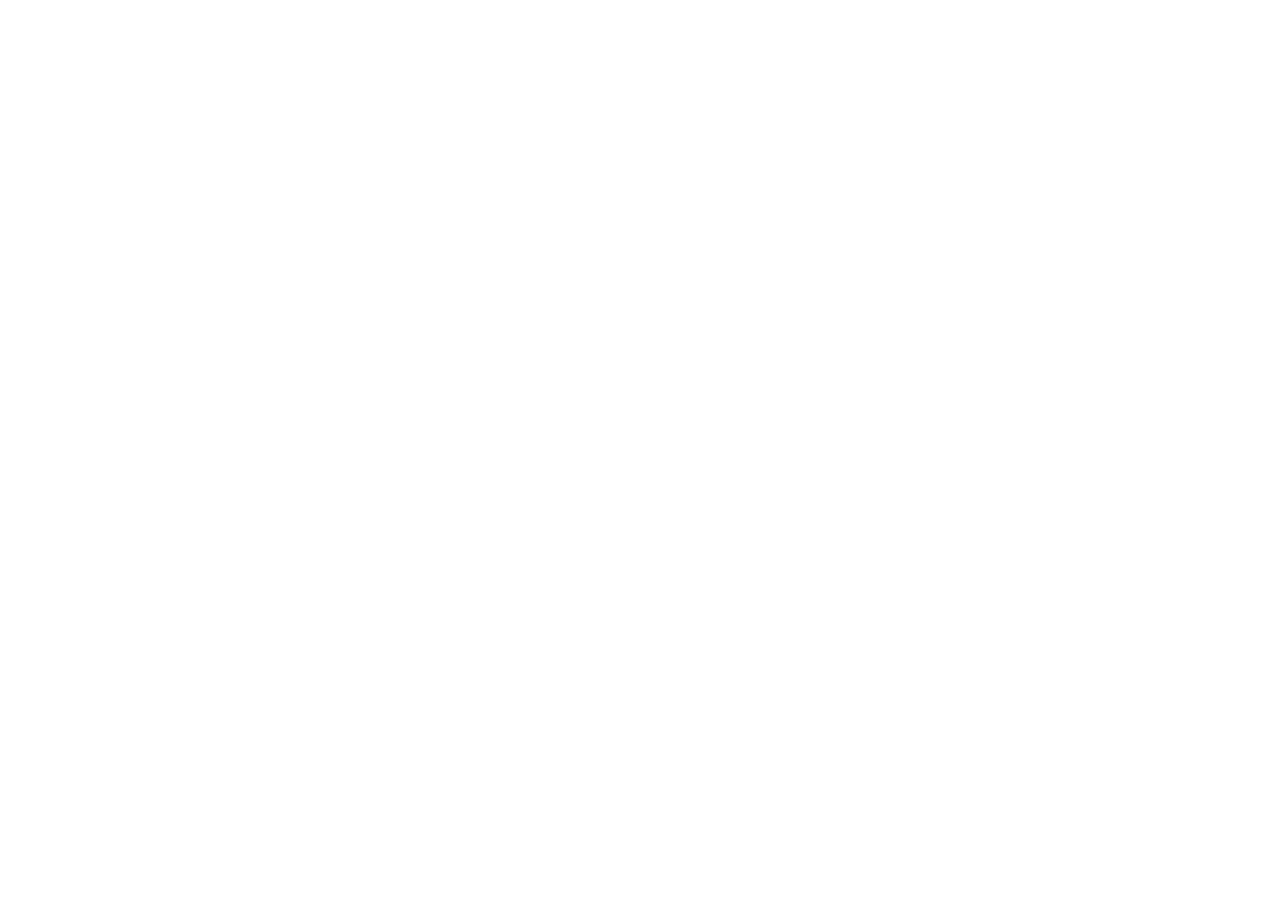
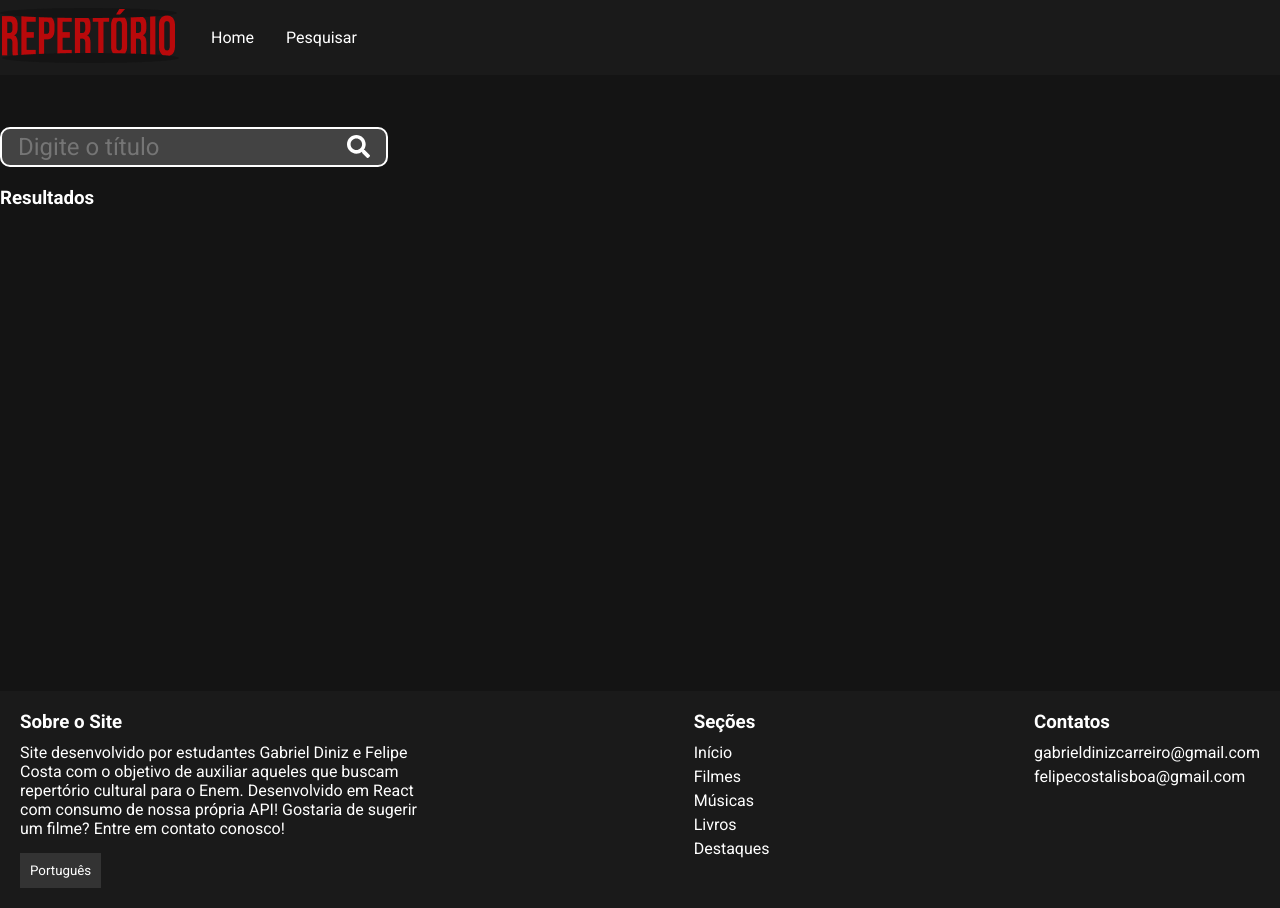
Before and after one commit to GabrielDinizz/RepertorioEnem-NetflixModel, a React (Vite) app in the folder RepertorioNetflix-React/: page /pesquisa in a window 1280 px wide. Before the commit the page ends 800 px from the top, so only its background shows below. Built offline with nearby package versions, Linux system fonts and the light colour scheme.

Commit message:
feat: pesquisar funcional

```diff
--- a/RepertorioNetflix-React/index.html
+++ b/RepertorioNetflix-React/index.html
@@ -8,7 +8,7 @@
   <title>Netflix Repertório</title>
   <link rel="preconnect" href="https://fonts.googleapis.com">
   <link rel="preconnect" href="https://fonts.gstatic.com" crossorigin>
-  <link href="https://fonts.googleapis.com/css2?family=Inter:wght@100..900&display=swap" rel="stylesheet">
+  <link href="https://fonts.googleapis.com/css2?family=Roboto:ital,wght@0,100;0,300;0,400;0,500;0,700;0,900;1,100;1,300;1,400;1,500;1,700;1,900&display=swap" rel="stylesheet">
 </head>
 
 <body>
--- a/RepertorioNetflix-React/package.json
+++ b/RepertorioNetflix-React/package.json
@@ -10,11 +10,11 @@
     "preview": "vite preview"
   },
   "dependencies": {
-    "axios": "^1.7.2",
+    "axios": "^1.7.3",
     "react": "^18.3.1",
     "react-dom": "^18.3.1",
     "react-icons": "^5.2.1",
-    "react-router-dom": "^6.25.1",
+    "react-router-dom": "^6.26.0",
     "react-slick": "^0.30.2",
     "slick-carousel": "^1.8.1",
     "styled-components": "^6.1.11"
--- a/RepertorioNetflix-React/src/App.css
+++ b/RepertorioNetflix-React/src/App.css
@@ -2,7 +2,7 @@
   padding: 0;
   margin: 0;
   box-sizing: border-box;
-  font-family: 'Inter';
+  font-family: "Roboto", sans-serif;
 }
 
 main {
--- a/RepertorioNetflix-React/src/components/Banner/Banner.module.css
+++ b/RepertorioNetflix-React/src/components/Banner/Banner.module.css
@@ -29,6 +29,7 @@
 .Infos p{
     font-weight: 400;
     font-size: 1.2rem;
+    width: 50%;
 }
 
 .Infos button {
--- a/RepertorioNetflix-React/src/components/Banner/index.jsx
+++ b/RepertorioNetflix-React/src/components/Banner/index.jsx
@@ -7,9 +7,10 @@
                 <div className={styles.container}>
                     <div className={styles.Infos}>
                         <h1>Memórias Póstumas <br /> de Brás Cubas</h1>
-                        <p>Joaquim Maria Machado de Assis foi um escritor brasileiro, <br />
-                            amplamente reconhecido por críticos, estudiosos, escritores e <br />
-                            leitores como o maior expoente da literatura brasileira. </p>
+                        <p>Memórias Póstumas de Brás Cubas é um romance escrito por Machado de Assis,
+                            desenvolvido em princípio como folhetim, de março a dezembro de 1880, na
+                            Revista Brasileira, para, no ano seguinte, ser publicado como livro, pela
+                            então Tipografia Nacional como Memorias Posthumas de Braz Cubas.</p>
                         <a href="/pesquisa"><button>Vizualizar Obra</button></a>
                     </div>
                 </div>
--- a/RepertorioNetflix-React/src/components/CLivros/index.jsx
+++ b/RepertorioNetflix-React/src/components/CLivros/index.jsx
@@ -3,39 +3,8 @@
 import Card from '../../components/Card';
 
 function CFilmes() {
-    const [repertorios, setRepertorios] = useState([]);
-
-    useEffect(() => {
-        const buscarRepertorio = async () => {
-            try {
-                const response = await fetch("/repertorio.json");
-                const data = await response.json();
-                setRepertorios(data.repertorios);
-                setRepertorios(data.repertorios.slice(0, 5));
-            } catch (error) {
-                console.error("There was a problem with the fetch operation:", error);
-            }
-        };
-        buscarRepertorio();
-    }, []);
-
     return (
         <>
-            <h2 className={styles.title}>Filmes</h2>
-            {repertorios.length > 0 ? (
-                <section className={styles.cards}>
-                    {repertorios.map((repo) => (
-                        <Card
-                            key={repo.id}
-                            descricao={repo.descricao}
-                            titulo={repo.titulo}
-                            imagem={repo.imagem}
-                        />
-                    ))}
-                </section>
-            ) : (
-                <p>Carregando repositórios...</p>
-            )}
         </>
     );
 }
--- a/RepertorioNetflix-React/src/pages/Details/Details.module.css
+++ b/RepertorioNetflix-React/src/pages/Details/Details.module.css
@@ -48,4 +48,5 @@
     background-color: #1a1a1a;
     padding: 1rem;
     display: flex;
+    align-items: center;
 }
--- /dev/null
+++ b/RepertorioNetflix-React/src/pages/Pesquisa/Pesquisa.module.css
@@ -0,0 +1,72 @@
+.grid {
+    display: grid;
+    max-width: 1440px;
+    width: 100%;
+    grid-template-columns: .5fr 1fr;
+    margin-top: 2rem;
+    gap: 3rem;
+    min-height: 65vh;
+}
+
+
+
+.container {
+    color: #FFFF;
+    display: flex;
+    justify-content: center;
+
+}
+
+.input {
+    height: 5rem;
+    display: flex;
+    align-items: center;
+}
+
+.input input {
+    background-color: rgba(255, 255, 255, 0.2);
+    border: 2px solid #ffff;
+    height: 2.5rem;
+    font-size: 1.5rem;
+    padding: 0 1rem;
+    width: 100%;
+    color: #FFFF;
+    border-radius: 10px;
+}
+
+.input::after {
+    content: url("../../assets/search-solid.svg");
+    width: 24px;
+    height: 24px;
+    position: relative;
+    right: 10%;
+
+}
+
+.titulo {
+    height: 5rem;
+    display: flex;
+    align-items: center;
+    font-size: 4rem;
+}
+
+.resultado {
+    display: grid;
+    grid-template-columns: 1fr 1fr 1fr;
+}
+
+.book {
+    margin: 0 2px;
+}
+
+.bookImage {
+    width: 100%;
+    height: 400px;
+    object-fit: cover;
+    padding: 0 .2rem;
+}
+
+.completarP {
+    cursor: pointer;
+    padding: 1rem 0;
+}
--- /dev/null
+++ b/RepertorioNetflix-React/src/pages/Pesquisa/index.jsx
@@ -0,0 +1,76 @@
+import Header from '../../components/Header';
+import Footer from '../../components/Footer';
+import styles from '../Pesquisa/Pesquisa.module.css';
+
+import React, { useState, useEffect } from 'react';
+
+function Pesquisa() {
+    const [busca, setBusca] = useState([]);
+    const [textoBusca, setTextoBusca] = useState('');
+
+    useEffect(() => {
+        const buscarConteudo = async () => {
+            if (textoBusca.trim() === '') {
+                setBusca([]);
+                return;
+            }
+
+            try {
+                const response = await fetch("/repertorio.json");
+                const data = await response.json();
+                const buscaEncontrada = data.repertorios.filter(repo =>
+                    repo.titulo.toLowerCase().includes(textoBusca.toLowerCase())
+                );
+                setBusca(buscaEncontrada);
+            } catch (error) {
+                console.error("There was a problem with the fetch operation:", error);
+            }
+        };
+
+        buscarConteudo();
+    }, [textoBusca]);
+
+    // Atualiza o estado do textoBusca
+    const preencherInput = (texto) => {
+        setTextoBusca(texto);
+    };
+
+    return (
+        <>
+            <Header />
+            <div className={styles.container}>
+                <div className={styles.grid}>
+                    <div className={styles.pesquisa}>
+                        <div className={styles.input}>
+                            <input
+                                type="text"
+                                id='pesquisaInput'
+                                value={textoBusca}
+                                onChange={(e) => setTextoBusca(e.target.value)}
+                                placeholder="Digite o título"
+                            />
+                        </div>
+                        <div className={styles.autocompletar}>
+                            <h3>Resultados</h3>
+                            {busca.slice(0, 5).map((item, index) => (
+                                <p onClick={() => preencherInput(item.titulo)} className={styles.completarP}>
+                                    {item.titulo}
+                                </p>
+                            ))}
+                        </div>
+                    </div>
+                    <div className={styles.resultado}>
+                        {busca.map((item) => (
+                            <div className={styles.book}>
+                                <a href={`/details/${item.id}`}><img className={styles.bookImage} src={item.imagem} alt={item.titulo} /></a>
+                            </div>
+                        ))}
+                    </div>
+                </div>
+            </div>
+            <Footer />
+        </>
+    );
+}
+
+export default Pesquisa;
--- a/RepertorioNetflix-React/src/routes.jsx
+++ b/RepertorioNetflix-React/src/routes.jsx
@@ -1,7 +1,7 @@
 import { BrowserRouter, Routes, Route } from 'react-router-dom';
 import Home from './pages/Home';
 import Details from './pages/Details';
-import Criadores from './pages/Criadores';
+import Pesquisa from './pages/Pesquisa';
 
 function AppRoutes() {
     return (
@@ -9,7 +9,7 @@
             <Routes>
                 <Route path="/" element={<Home />} />
                 <Route path="/details/:id" element={<Details />} />
-                <Route path="/pesquisa" element={<Criadores />} />
+                <Route path="/pesquisa" element={<Pesquisa />} />
             </Routes>
         </BrowserRouter>
     );
```
Also changed, not shown: RepertorioNetflix-React/src/pages/Criadores/index.jsx (deleted, +0 -10 lines), RepertorioNetflix-React/src/assets/search-solid.svg (added), RepertorioNetflix-React/src/pages/Criadores/Criadores.module.css (deleted), 1 other file (tests, documents, lock files or other folders).
